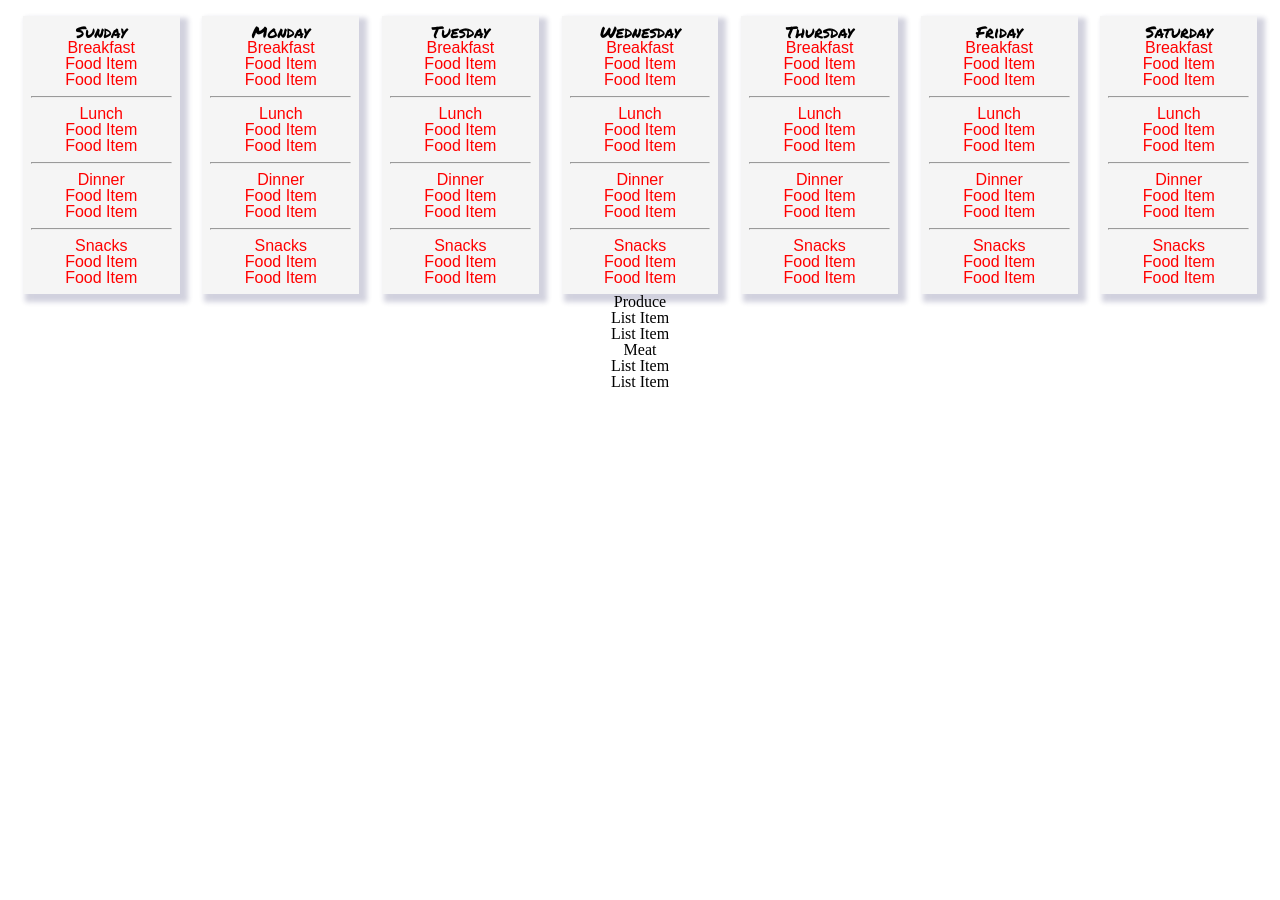
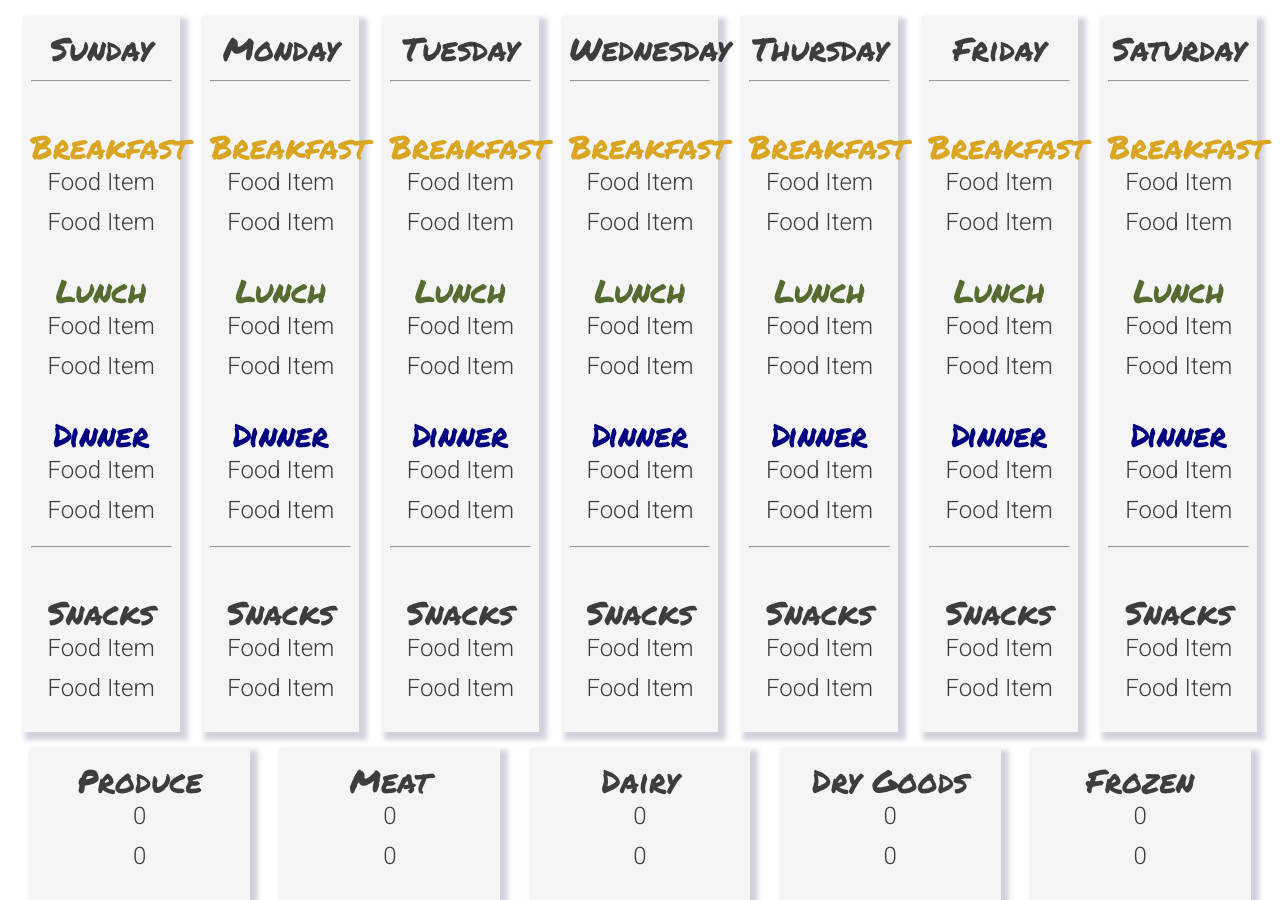
Before and after one commit to Douglas-J-Johnson/meal-planner-front-end, a React (Create React App) app: page / in a window 1280 px wide. Before the commit the page ends 800 px from the top, so only its background shows below. Built offline with nearby package versions, Linux system fonts and the light colour scheme.

Commit message:
refine lists and styling

```diff
--- a/src/App.css
+++ b/src/App.css
@@ -1,4 +1,4 @@
-@import url('https://fonts.googleapis.com/css2?family=Permanent+Marker&display=swap');
+@import url('https://fonts.googleapis.com/css2?family=Permanent+Marker&family=Roboto:wght@300&display=swap');
 
 .App {
   text-align: center;
@@ -13,7 +13,7 @@
   color: white;
 }
 
-.calendar {
+.calendar, .lists {
   display: flex;
   flex-direction: row;
   flex-wrap: nowrap;
@@ -21,13 +21,25 @@
   justify-content: space-evenly;
 }
 
-.day {
+.day, .list {
+  font-size: 2rem;
+  color: rgba(15, 15, 15, 0.8);
   font-family: 'Permanent Marker', cursive;
   background-color: whitesmoke;
   box-shadow: 5px 5px 5px 3px rgba(29, 29, 92, 0.2);
+  padding-left: 0.5rem;
+  padding-right: 0.5rem;
+  padding-top: 1rem;
+  padding-bottom: 1.5rem;
+  margin-top: 1rem;
+}
+
+.day {
   width: 11%;
-  padding: 0.5rem;
-  margin-top: 1rem;
+}
+
+.list {
+  width: 16%;
 }
 
 hr {
@@ -35,42 +47,28 @@ hr {
 }
 
 .meal {
-  font-family: sans-serif;
-  color: red;
+  padding-top: 2rem;
 }
 
 .breakfast {
-
+  color: goldenrod;
 }
 
 .lunch {
-
+  color: darkolivegreen;
 }
 
 .dinner {
-
+  color: navy;
 }
 
 .snacks {
 
 }
 
-.food-item {
-
+.food-item, .list-item {
+  line-height: 2.5rem;
+  font-size: 1.5rem;
+  color: rgba(15, 15, 15, 0.8);
+  font-family: 'Roboto', sans-serif;
 }
-
-.food-item .breakfast {
-
-}
-
-.food-item .lunch {
-
-}
-
-.food-item .dinner {
-
-}
-
-.food-item .snacks {
-
-}
--- a/src/components/day.js
+++ b/src/components/day.js
@@ -5,10 +5,9 @@ export default function Day({day}) {
     return (
         <div className="day">
             {day.name}
+            <hr></hr>
             < Meal meal="Breakfast" mealItems={day.breakfastItems} />
-            <hr></hr>
             < Meal meal="Lunch" mealItems={day.lunchItems} />
-            <hr></hr>
             < Meal meal="Dinner" mealItems={day.dinnerItems} />
             <hr></hr>
             < Meal meal="Snacks" mealItems={day.snackItems} />
--- a/src/components/listItem.js
+++ b/src/components/listItem.js
@@ -3,8 +3,7 @@ import React from 'react'
 export default function ListItem({listItem}) {
     return (
         <div className="list-item">
-            List Item
-            {listItem}
+            {listItem.quantity + " " + listItem.name}
         </div>
     )
 }
--- a/src/initialState.js
+++ b/src/initialState.js
@@ -63,12 +63,72 @@ export default initialState = {
       {
         id: -1,
         name: "Produce",
-        items: ["", ""]
+        items: [
+          {
+            name: "",
+            quantity: 0
+          },
+          {
+            name: "",
+            quantity: 0
+          }
+        ]
       },
       {
         id: -1,
         name: "Meat",
-        items: ["", ""]
+        items: [
+          {
+            name: "",
+            quantity: 0
+          },
+          {
+            name: "",
+            quantity: 0
+          }
+        ]
+      },
+      {
+        id: -1,
+        name: "Dairy",
+        items: [
+          {
+            name: "",
+            quantity: 0
+          },
+          {
+            name: "",
+            quantity: 0
+          }
+        ]
+      },
+      {
+        id: -1,
+        name: "Dry Goods",
+        items: [
+          {
+            name: "",
+            quantity: 0
+          },
+          {
+            name: "",
+            quantity: 0
+          }
+        ]
+      },
+      {
+        id: -1,
+        name: "Frozen",
+        items: [
+          {
+            name: "",
+            quantity: 0
+          },
+          {
+            name: "",
+            quantity: 0
+          }
+        ]
       }
     ]
   }
```
